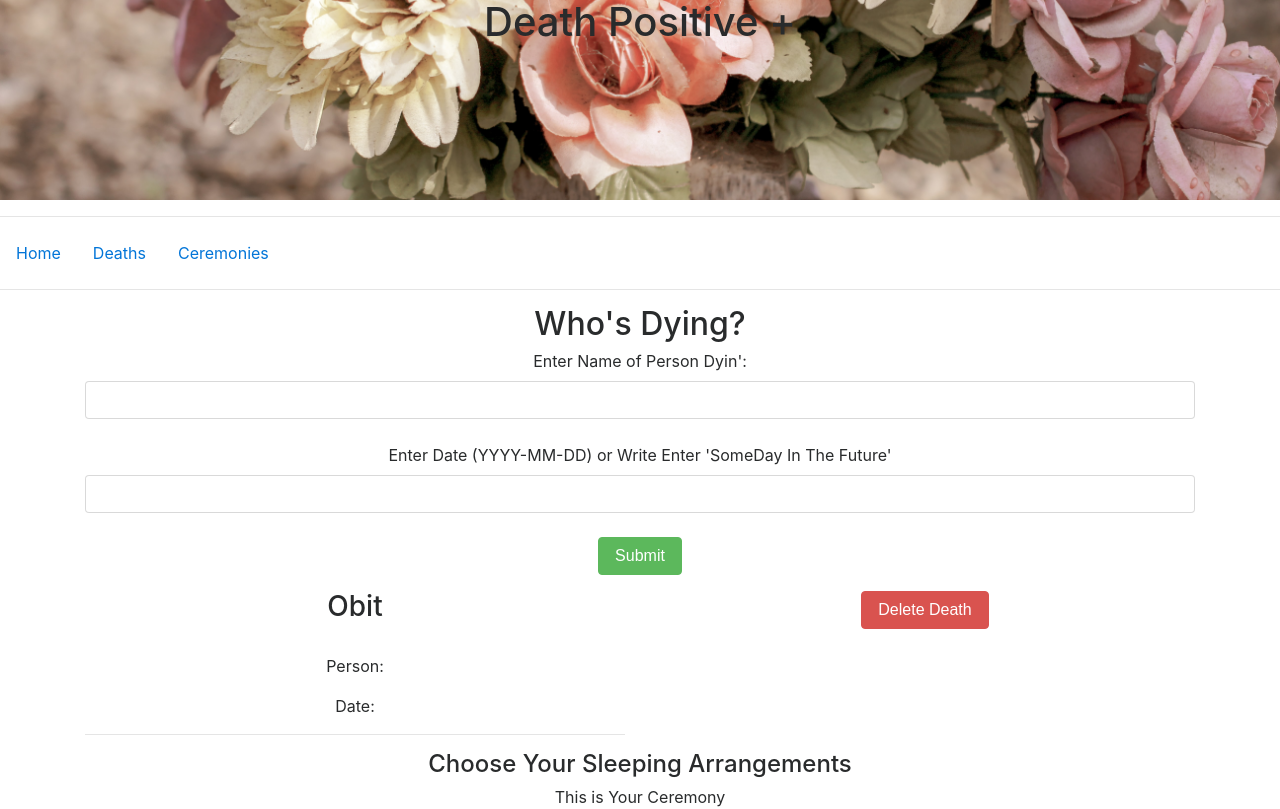
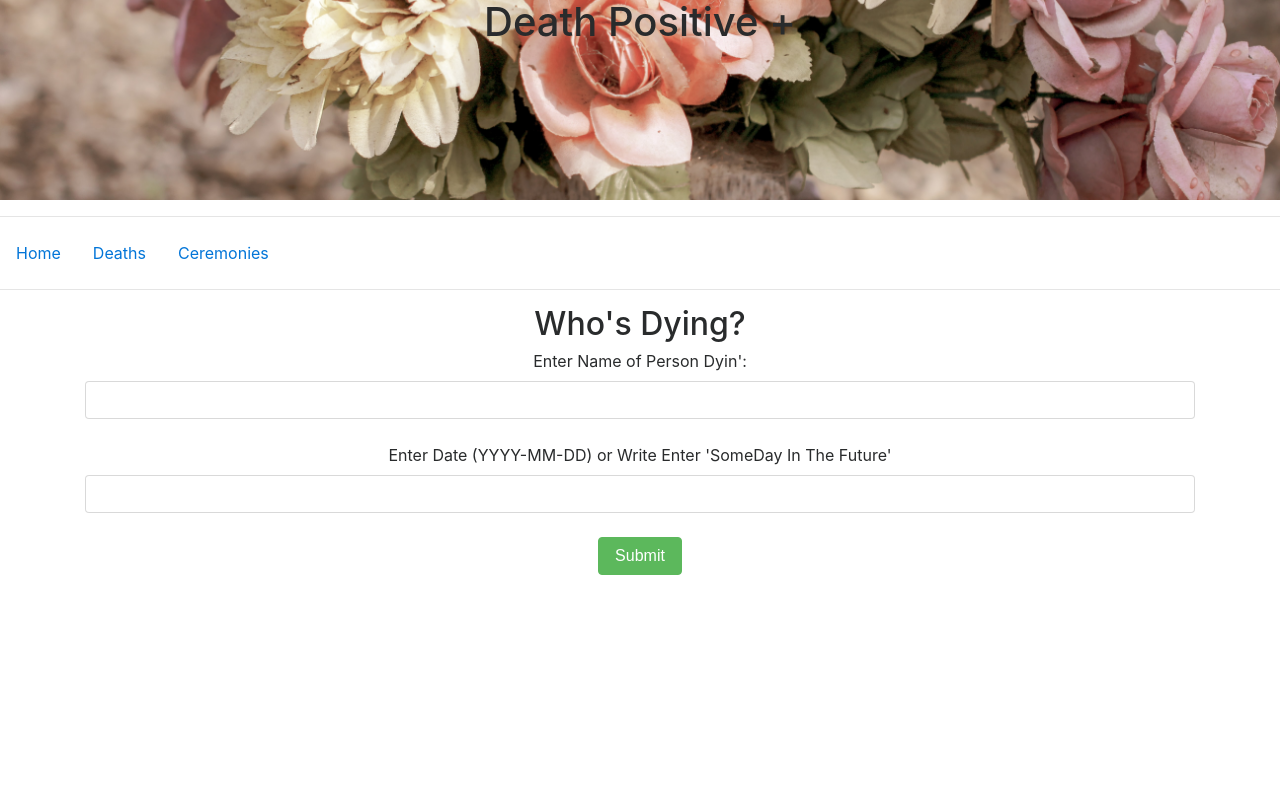
Before and after one commit to kelseyshiba/death-positive-frontend, a React (Create React App) app: page /deaths/new in a window 1280 px wide. Built offline with nearby package versions, Linux system fonts and the light colour scheme; no server answers.

Commit message:
added Switch to Routes

```diff
--- a/src/containers/DeathsContainer.js
+++ b/src/containers/DeathsContainer.js
@@ -3,7 +3,7 @@ import { connect } from 'react-redux';
 import Deaths from '../components/Deaths';
 import { fetchDeaths } from '../actions/fetchDeaths';
 import { deleteDeath } from '../actions/deathActions';
-import { Route } from 'react-router-dom';
+import { Route, Switch } from 'react-router-dom';
 import DeathForm from '../components/DeathForm';
 import Death from '../components/Death';
 
@@ -18,9 +18,11 @@ class DeathsContainer extends React.Component {
 
         return(
             <div>
-                <Route exact path='/deaths/new' component={DeathForm}/>
-                <Route path='/deaths/:id' render={routerProps => <Death {...routerProps} deaths={this.props.deaths} deleteDeath={this.props.deleteDeath} />} />
-                <Route exact path='/deaths' render={routerProps => <Deaths {...routerProps} deaths={this.props.deaths} />} />
+                <Switch>
+                    <Route exact path='/deaths/new' component={DeathForm}/>
+                    <Route path='/deaths/:id' render={routerProps => <Death {...routerProps} deaths={this.props.deaths} deleteDeath={this.props.deleteDeath} />} />
+                    <Route exact path='/deaths' render={routerProps => <Deaths {... routerProps} deaths={this.props.deaths} />} />
+                </Switch>
             </div>
         )
     }
```
